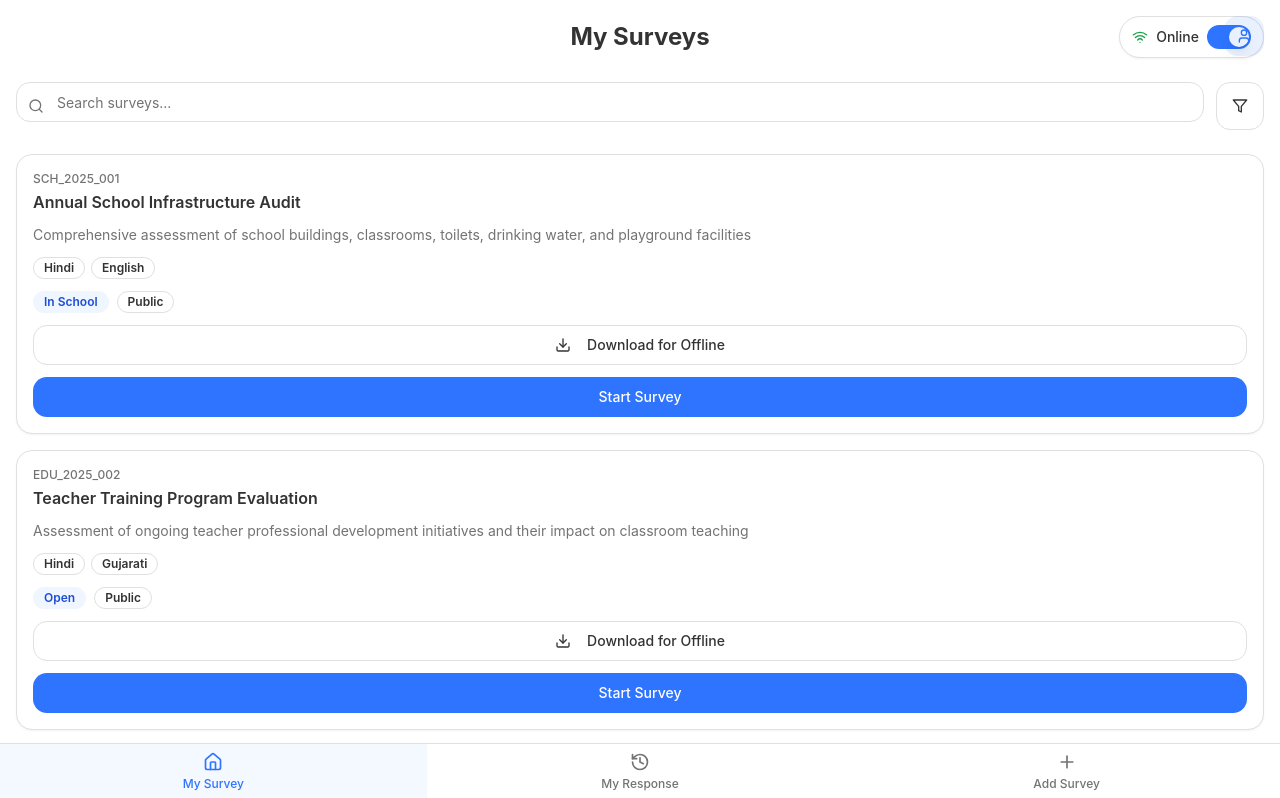
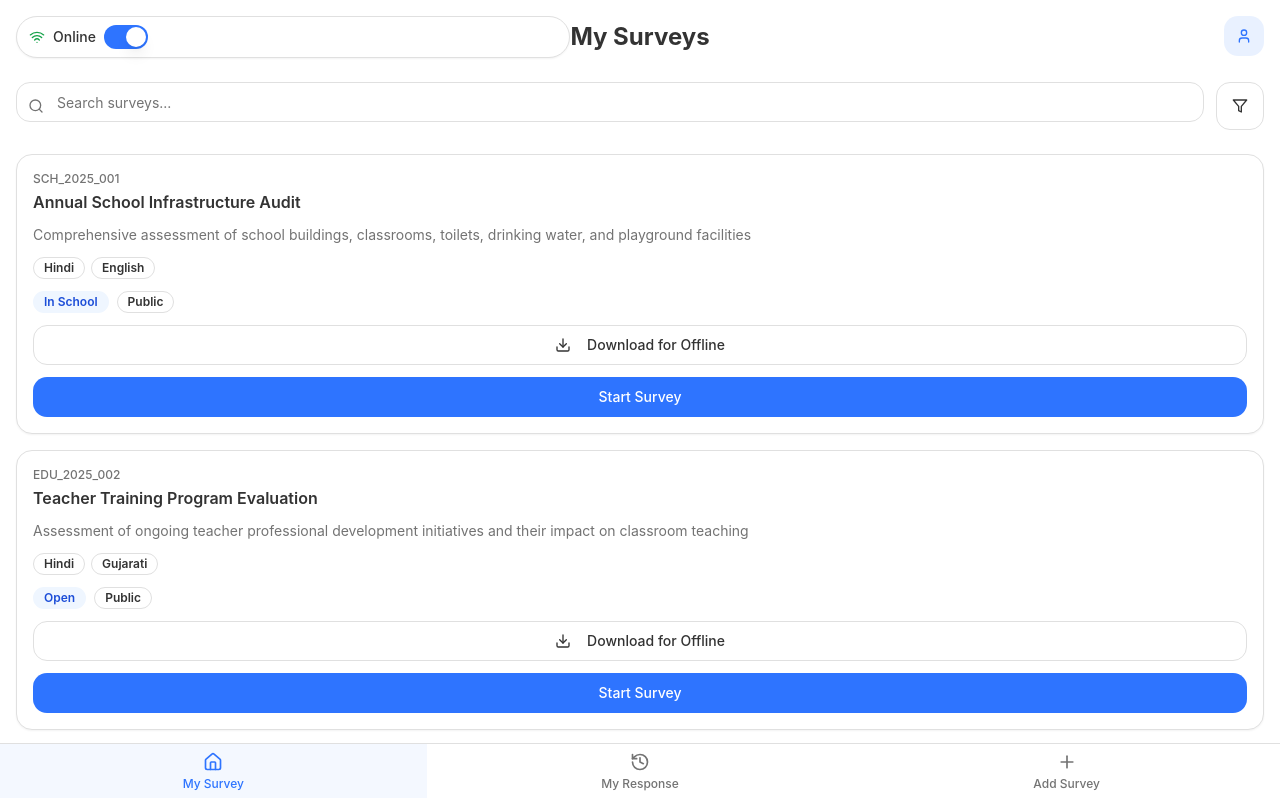
Before and after one commit to repo-sumit/fmb-demo, a React (Vite) app: page / in a window 1280 px wide. Shown: the top 798 px of the page. Built offline with nearby package versions, Linux system fonts and the light colour scheme; sample sign-in values are in the browser's storage.

Commit message:
Move network toggle and remove offline message
Move the online/offline toggle to the top-left corner and remove the "You are offline" message.

```diff
--- a/src/pages/MySurvey.tsx
+++ b/src/pages/MySurvey.tsx
@@ -177,16 +177,10 @@ const MySurvey: React.FC = () => {
       {/* Header */}
       <div className="flex justify-between items-center mb-6">
         <div className="flex-1">
-          {!isOnline && (
-            <div className="bg-orange-100 text-orange-800 px-3 py-1 rounded-full text-sm font-medium inline-flex items-center">
-              You are offline
-            </div>
-          )}
+          <NetworkToggle />
         </div>
         <h1 className="display-l">My Surveys</h1>
-        <div className="flex-1 flex justify-end">
-          <NetworkToggle />
-        </div>
+        <div className="flex-1"></div>
       </div>
 
       {/* Search and Filter */}
@@ -207,7 +201,6 @@ const MySurvey: React.FC = () => {
         </FilterSheet>
       </div>
 
-      {/* Active filter chips */}
       {(filters.types.length > 0 || filters.access.length > 0) && (
         <div className="flex flex-wrap gap-2 mb-4">
           {[...filters.types, ...filters.access].map((filter, index) => (
```
